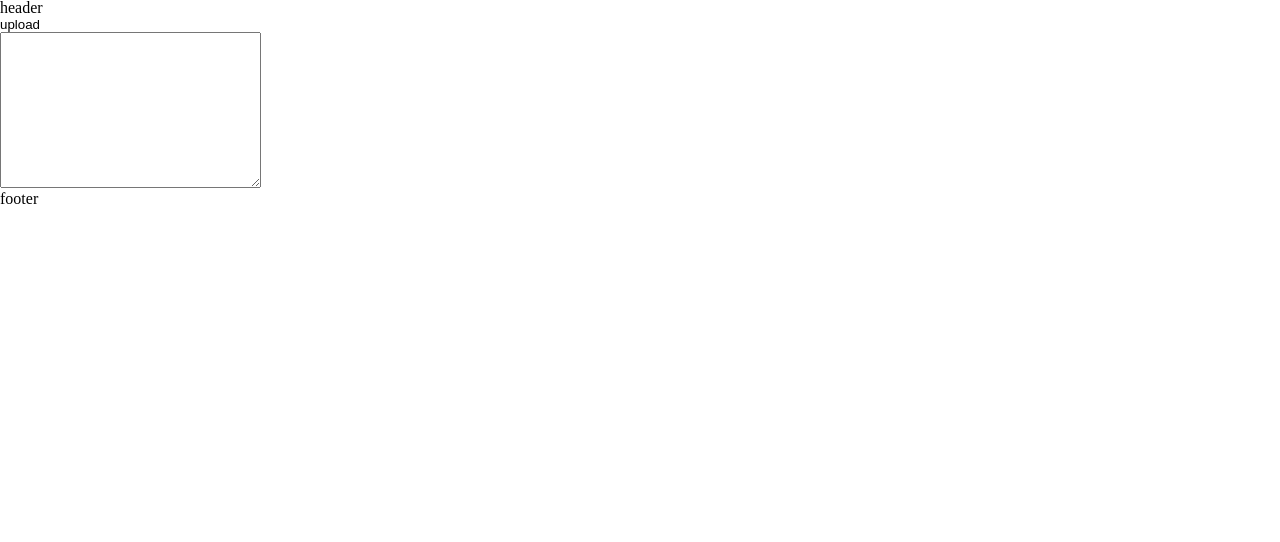
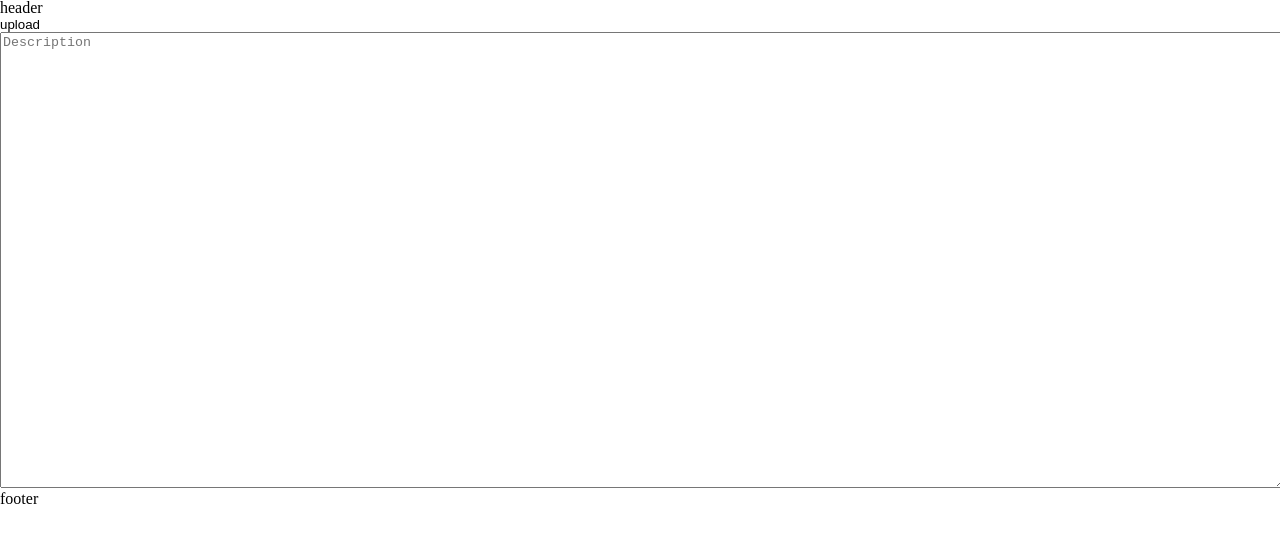
Before and after one commit to mentors-service/mentors-service-FE, a React (Create React App) app: page /write in a window 1280 px wide. Shown: the top 542 px of the page. Built offline with nearby package versions, Linux system fonts and the light colour scheme.

Commit message:
style: 기본 크기 조정

```diff
--- a/src/components/ImageDnDWrapper.tsx
+++ b/src/components/ImageDnDWrapper.tsx
@@ -1,5 +1,6 @@
 import { useState } from 'react';
 import useMarkdown from '@hooks/contexts/useMarkdown';
+import styled from 'styled-components';
 
 interface ImageDnDWrapperProps {
   children: React.ReactNode;
@@ -27,14 +28,18 @@ const ImageDnDWrapper = ({ children }: ImageDnDWrapperProps) => {
     const imgMarkdownURL = `![](${URL.createObjectURL(e.dataTransfer.files[0])})`;
 
     setMarkdownText((prev) => prev + imgMarkdownURL);
-    setImageUpload((prev) => !prev);
+    setImageUpload(false);
   };
 
   return (
-    <div onDragEnter={handleImageDragEnter} onDragLeave={handleImageDragLeave} onDrop={handleImageDrop}>
+    <Wrapper onDragEnter={handleImageDragEnter} onDragLeave={handleImageDragLeave} onDrop={handleImageDrop}>
       {children}
-    </div>
+    </Wrapper>
   );
 };
 
+const Wrapper = styled.div`
+  width: 100%;
+`;
+
 export default ImageDnDWrapper;
--- a/src/components/MarkdownEditor.tsx
+++ b/src/components/MarkdownEditor.tsx
@@ -1,3 +1,4 @@
+import styled from 'styled-components';
 import useMarkdown from '../hooks/contexts/useMarkdown';
 
 const MarkdownEditor = () => {
@@ -7,7 +8,12 @@ const MarkdownEditor = () => {
     setMarkdownText(e.currentTarget.value);
   };
 
-  return <textarea onChange={handleEditorChage} value={markdownText} name='temp' id='temp' cols={30} rows={10} />;
+  return <Textarea onChange={handleEditorChage} value={markdownText} cols={30} rows={30} placeholder='Description' />;
 };
 
+const Textarea = styled.textarea`
+  width: 100%;
+  height: 100%;
+`;
+
 export default MarkdownEditor;
```
